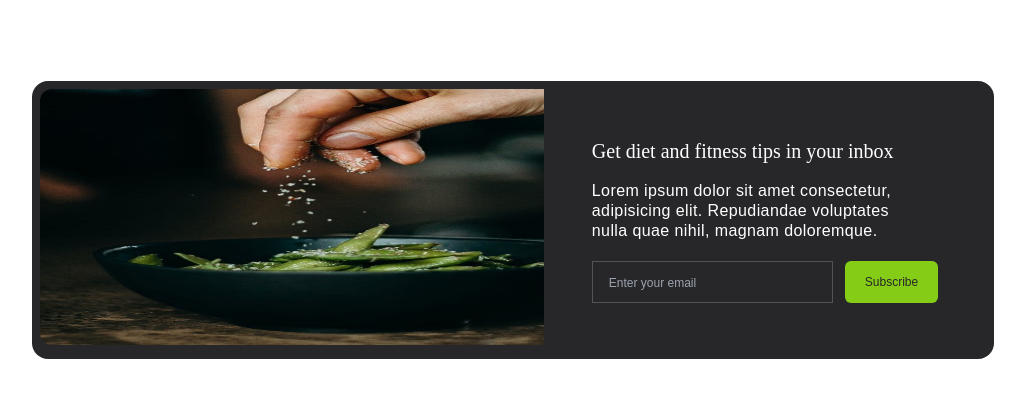
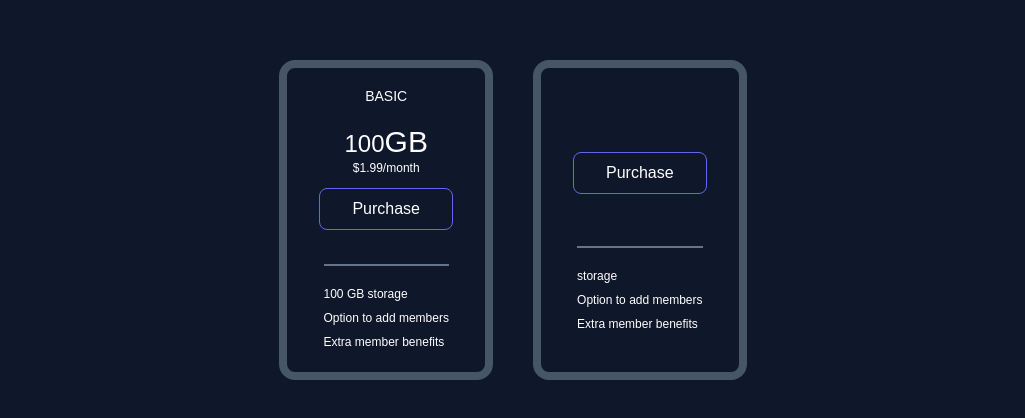
Before and after one commit to UsamaBhakrani/tailwind-nextjs-ts, a Next.js app: page / in a window 1280 px wide. Shown: the part 180-598 px from the top of the page, without its empty margins (127-1152 px from the left). Built offline with nearby package versions, Linux system fonts and the light colour scheme.

Commit message:
Card Components

```diff
--- a/src/app/page.tsx
+++ b/src/app/page.tsx
@@ -1,12 +1,10 @@
-import Subscribe from "@/components/subscribe/Subscribe";
-import Grid from "@/components/Grid";
-
+import Card from "@/components/pricingcards/Card";
 export default function HomePage() {
   return (
     <>
-      <Subscribe />
+      {/* <Subscribe /> */}
       {/* <Grid /> */}
-
+      <Card />
     </>
   );
 }
--- /dev/null
+++ b/src/components/pricingcards/Card.jsx
@@ -0,0 +1,20 @@
+import React from "react";
+import CardComp from "./CardComp";
+
+const Card = () => {
+  return (
+    <div className="bg-slate-900 h-screen flex justify-center">
+      <div className="flex flex-col md:flex-row justify-between items-center ">
+        <CardComp
+          heading="BASIC"
+          monthlyPlan="$1.99/month"
+          storageNumber="100"
+          storageSize="GB"
+        />
+        <CardComp />
+      </div>
+    </div>
+  );
+};
+
+export default Card;
--- /dev/null
+++ b/src/components/pricingcards/CardComp.jsx
@@ -0,0 +1,30 @@
+import React from "react";
+
+const CardComp = ({ heading, monthlyPlan, storageNumber, storageSize }) => {
+  return (
+    <div className="flex flex-col justify-evenly items-center border-8 border-slate-600 h-80 px-8 rounded-2xl m-5">
+      <h1 className="text-white text-sm">{heading}</h1>
+      <div className="flex flex-col justify-center items-center">
+        <h1 className="text-white text-3xl">
+          <span className="text-white text-2xl">{storageNumber}</span>
+          {storageSize}
+        </h1>
+        <span className="text-white text-xs">{monthlyPlan}</span>
+        <button className="mt-3 px-8 py-2 rounded-lg text-white flex justify-center items-center border border-indigo-500 hover:bg-indigo-700">
+          Purchase
+        </button>
+      </div>
+      <div className="text-white mt-4 border-t-2 border-slate-500">
+        <ul className="text-xs mt-4">
+          <li className="py-1">
+            {storageNumber} {storageSize} storage
+          </li>
+          <li className="py-1">Option to add members</li>
+          <li className="py-1">Extra member benefits</li>
+        </ul>
+      </div>
+    </div>
+  );
+};
+
+export default CardComp;
```
